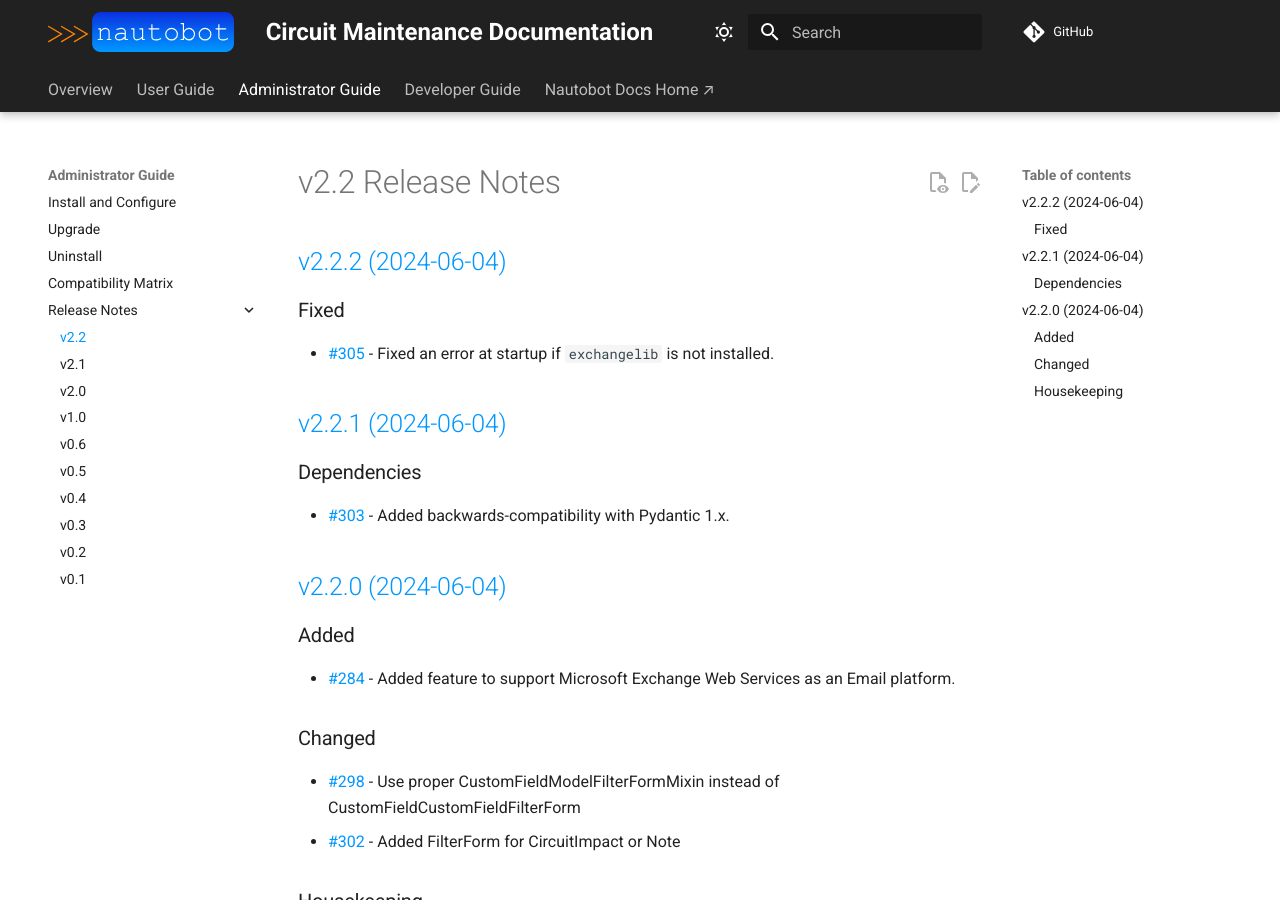
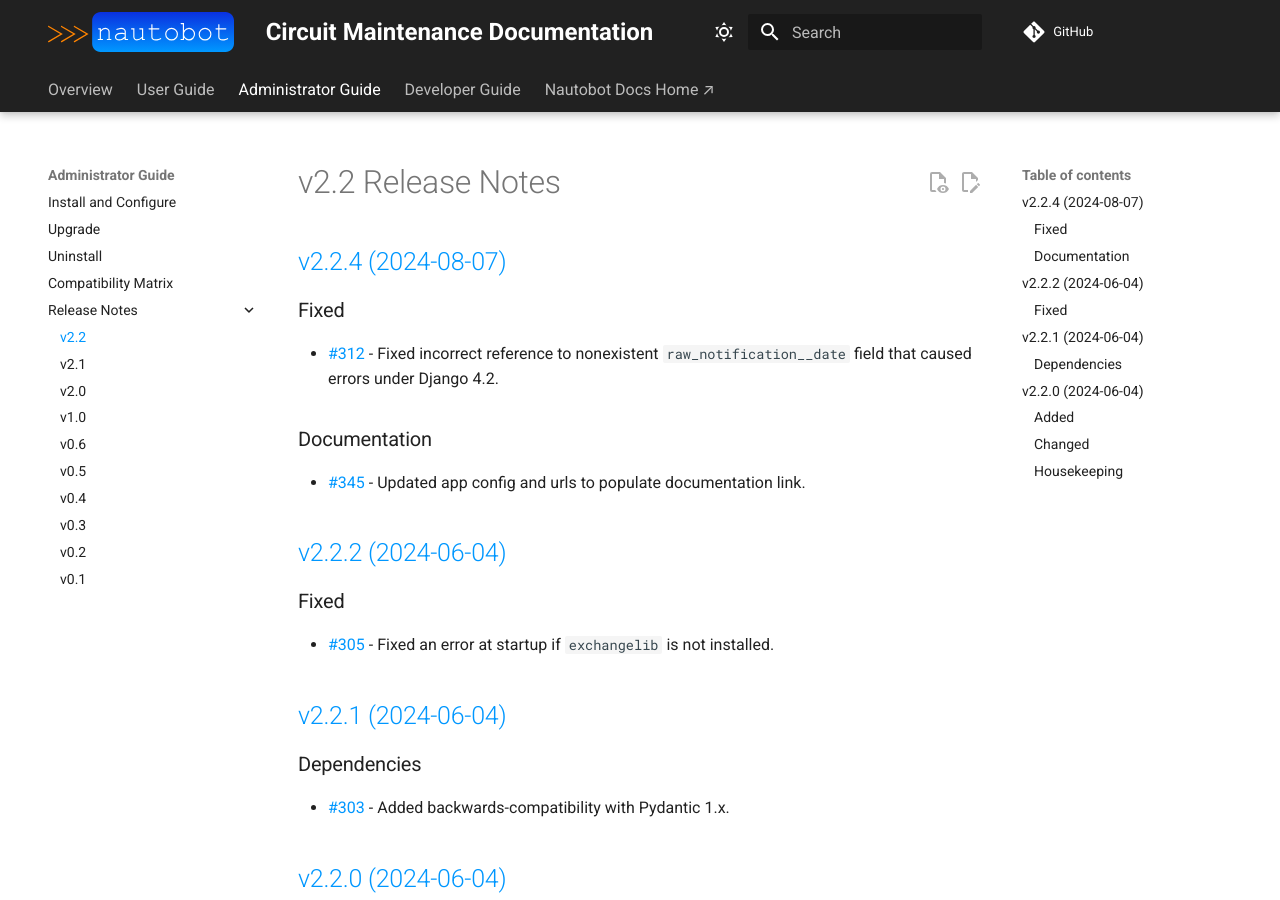
Before and after one commit to nautobot/nautobot-app-circuit-maintenance, an MkDocs documentation site: the page built from docs/admin/release_notes/version_2.2.md, in a window 1280 px wide and 900 px high. Built offline with MkDocs 1.6.1 and Material for MkDocs 9.7.7, drawn with Linux system fonts in a browser that asks for light colours; comment, search, counter and statistics services are not loaded.

Commit message:
Release v2.2.4

```diff
--- a/docs/admin/release_notes/version_2.2.md
+++ b/docs/admin/release_notes/version_2.2.md
@@ -1,6 +1,17 @@
 # v2.2 Release Notes
 
 <!-- towncrier release notes start -->
+
+## [v2.2.4 (2024-08-07)](https://github.com/nautobot/nautobot-app-circuit-maintenance/releases/tag/v2.2.4)
+
+### Fixed
+
+- [#312](https://github.com/nautobot/nautobot-app-circuit-maintenance/issues/312) - Fixed incorrect reference to nonexistent `raw_notification__date` field that caused errors under Django 4.2.
+
+### Documentation
+
+- [#345](https://github.com/nautobot/nautobot-app-circuit-maintenance/issues/345) - Updated app config and urls to populate documentation link.
+
 ## [v2.2.2 (2024-06-04)](https://github.com/nautobot/nautobot-app-circuit-maintenance/releases/tag/v2.2.2)
 
 ### Fixed
--- a/pyproject.toml
+++ b/pyproject.toml
@@ -1,6 +1,6 @@
 [tool.poetry]
 name = "nautobot-circuit-maintenance"
-version = "2.2.2"
+version = "2.2.4"
 description = "Nautobot app to automatically handle Circuit Maintenances Notifications"
 authors = ["Network to Code, LLC <opensource@networktocode.com>"]
 license = "Apache-2.0"
```
Also changed, not shown: 2 other files.
